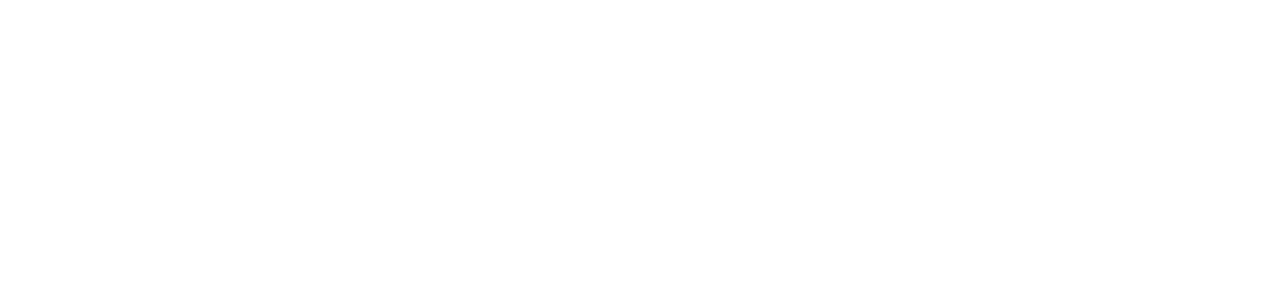
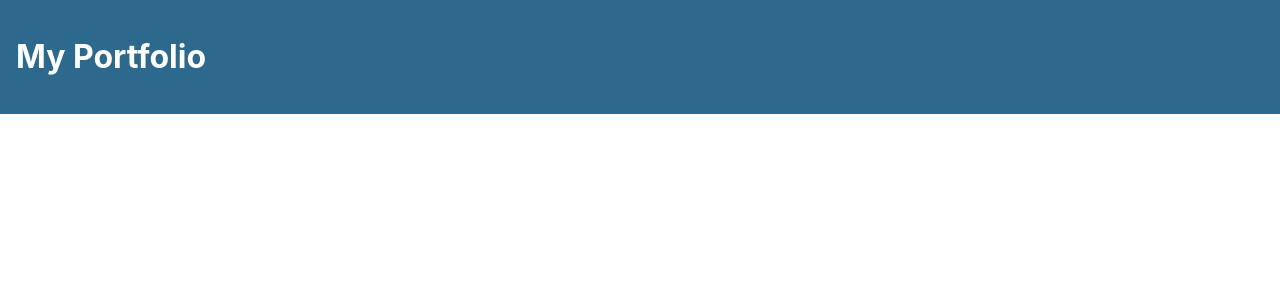
Before and after one commit to JuanOt14/Portfolio, a React (Create React App) app in the folder portafolio/: page / in a window 1280 px wide. Shown: the top 300 px of the page. Built offline with nearby package versions, Linux system fonts and the light colour scheme.

Commit message:
Created Router

```diff
--- a/portafolio/package.json
+++ b/portafolio/package.json
@@ -8,6 +8,7 @@
     "@testing-library/user-event": "^13.5.0",
     "react": "^18.1.0",
     "react-dom": "^18.1.0",
+    "react-router-dom": "^6.3.0",
     "react-scripts": "5.0.1",
     "web-vitals": "^2.1.4"
   },
--- a/portafolio/src/App.js
+++ b/portafolio/src/App.js
@@ -1,10 +1,15 @@
 import './App.css';
+import React from "react";
+import {BrowserRouter, Routes, Route} from "react-router-dom";
+import Home from './resources/HomePage/Home';
 
 function App() {
   return (
-    <div>
-
-    </div>
+    <BrowserRouter>
+      <Routes>
+        <Route path={"/"} element={<Home/>}/>
+      </Routes>
+    </BrowserRouter>
   );
 }
 
--- a/portafolio/src/resources/Header/Header.css
+++ b/portafolio/src/resources/Header/Header.css
@@ -0,0 +1,5 @@
+.o-header{
+    background-color: #2c698d;
+    color: white;
+    padding: 1em 0.1em 1em 1em;
+}
--- a/portafolio/src/resources/Header/Header.js
+++ b/portafolio/src/resources/Header/Header.js
@@ -1,9 +1,9 @@
-import './Header.css';
+import './header.css';
 
 const Header = () => {
     return (
-        <div>
-
+        <div class="o-header">
+            <h1>My Portfolio</h1>
         </div>
     )
 }
--- /dev/null
+++ b/portafolio/src/resources/HomePage/Home.css
@@ -0,0 +1,3 @@
+.o-body{
+    background-color: #e3f6f5;
+}
--- /dev/null
+++ b/portafolio/src/resources/HomePage/Home.js
@@ -0,0 +1,12 @@
+import './Home.css';
+import Header from '../Header/header';
+
+const Home = () => {
+    return (
+        <div class="o-body">
+            <Header/>
+        </div>
+    )
+}
+
+export default Home;
```
Also changed, not shown: 1 other file (tests, documents, lock files or other folders).
